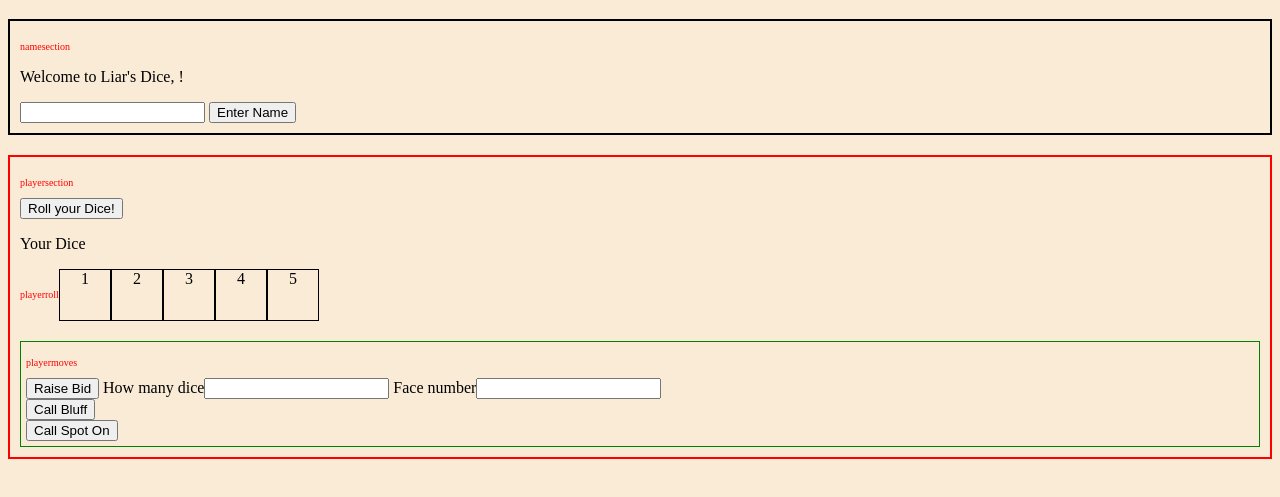
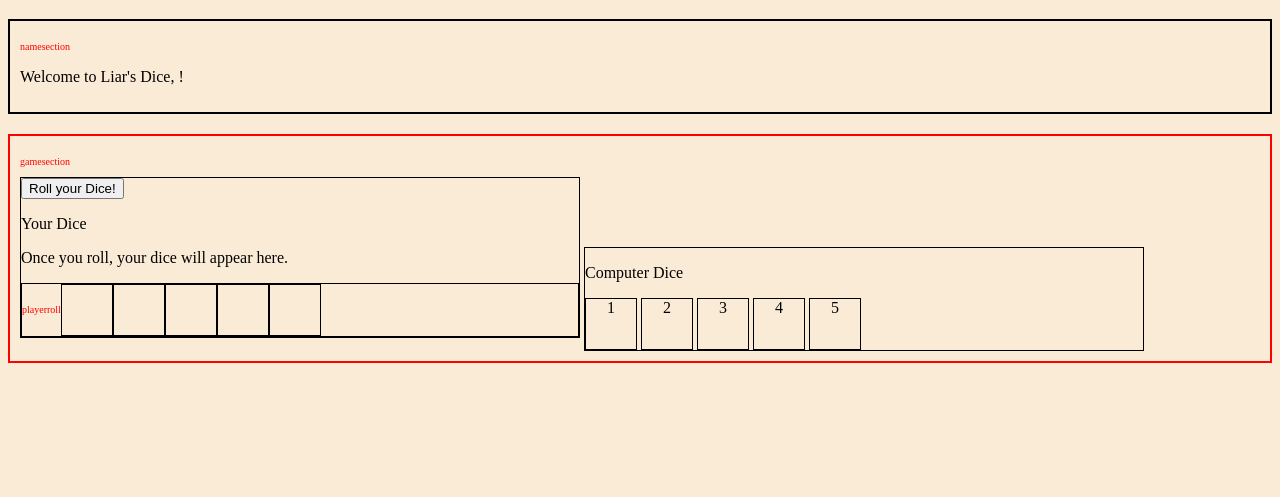
Before and after one commit to davidhuckfield/Liars_Dice, a plain HTML site: page index.html in a window 1280 px wide. Both pictures are taken after a click on the button "Enter Name". Shown: the part 61-558 px from the top of the page. Drawn offline with Linux system fonts and the light colour scheme.

Commit message:
Added further sections for computer roll, expanded startgame function to roll both sets of dice randomly, show and hide various parts of the display when relevant

```diff
--- a/index.html
+++ b/index.html
@@ -14,30 +14,42 @@
     <p id="welcome-message">Welcome to Liar's Dice! Please enter your name</p>
     <input type="text" id="name-box">
     <button id="name-button">Enter Name</button>
+</div>
 
-</div>
-<div id="playersection">
-    <p class="templabels">playersection</p>
-    <button id="rolldice">Roll your Dice!</button>
+<div id="gamesection">
+    <p class="templabels">gamesection</p>
+        <div id="playersection"><button id="rolldice">Roll your Dice!</button>
         <p>Your Dice</p>
+        <p id="playermessage">Once you roll, your dice will appear here.</p>
             <div id="playerroll">
             <p class="templabels">playerroll</p>
-        <div id="playerdice1" class="playerdice">1</div>
-        <div id="playerdice2" class="playerdice">2</div>
-        <div id="playerdice3" class="playerdice">3</div>
-        <div id="playerdice4" class="playerdice">4</div>
-        <div id="playerdice5" class="playerdice">5</div>
+                <div id="playerdice1" class="playerdice"></div>
+                <div id="playerdice2" class="playerdice"></div>
+                <div id="playerdice3" class="playerdice"></div>
+                <div id="playerdice4" class="playerdice"></div>
+                <div id="playerdice5" class="playerdice"></div>
             </div>
             <div id="playermoves">
             <p class="templabels">playermoves</p>
-        <div id="raisebid"><button id="raisebidbutton">Raise Bid</button>
-        <label for="raisedicenumber">How many dice</label><input type="text" id="raisedicenumber">
-        <label for="raisediceface">Face number</label><input type="text" id="raisediceface">
+
+                <div id="playerbid">
+                    <button id="bidbutton">Bid</button>
+                    <label for="dicenumber">How many dice</label><input type="text" id="dicenumber">
+                    <label for="diceface">Face number</label><input type="text" id="diceface">
                 </div>
             <div id="callbluff"><button id="callbluffbutton">Call Bluff</button></div>
             <div id="callspoton"><button id="callspotonbutton">Call Spot On</button></div>
             </div>
         </div>
+        <div id="computersection">
+            <p>Computer Dice</p>
+            <div id="computerdice1" class="computerdice">1</div>
+            <div id="computerdice2" class="computerdice">2</div>
+            <div id="computerdice3" class="computerdice">3</div>
+            <div id="computerdice4" class="computerdice">4</div>
+            <div id="computerdice5" class="computerdice">5</div>
+        </div>
+</div>
 <script src="main.js"></script>
 </body>
 </html>
--- a/main.js
+++ b/main.js
@@ -1,38 +1,113 @@
 //initial console log to check the JS file has been linked properly
 console.log(`Javascript has been linked!`);
 
+//identify the HTML elements and store them as variables
 let namebutton=document.querySelector(`#name-button`);
 let namebox=document.querySelector(`#name-box`);
 let welcomemessage=document.querySelector(`#welcome-message`);
 let rolldicebutton=document.querySelector(`#rolldice`);
+let gamesection=document.querySelector(`#gamesection`);
+let playermovessection=document.querySelector(`#playermoves`);
+let callbluffbutton=document.querySelector(`#callbluffbutton`);
+let callspotonbutton=document.querySelector(`#callspotonbutton`);
+let bidbutton=document.querySelector(`#bidbutton`);
+let playermessage=document.querySelector(`#playermessage`);
 
+//hide the game section until name has been entered
+gamesection.style.display="none";
+
+//add event listener to the name button to run the enter name function
+namebutton.addEventListener(`click`, enterName);
+
+//function to enter name once button is clicked - once entered, hides the name section and
+// displays the game section, but hides the player moves until the game begins.
+function enterName(){
+  welcomemessage.textContent=`Welcome to Liar's Dice, ${namebox.value}!`;
+  gamesection.style.display="block";
+  playermovessection.style.display="none";
+  namebutton.style.display="none";
+  namebox.style.display="none";
+}
+
+//create empty array for player dice locations in HTML
 const playerdicelocations = [];
+
+//identify each player dice location in the HTML
 for (let i = 1; i <= 5; i++) {
   playerdicelocations[i-1] = document.querySelector(`#playerdice${i}`);
 }
-console.log(playerdicelocations);
+
+//create empty array for computer dice locations in HTML
+const computerdicelocations = [];
+
+//identify each computer dice location in the HTML
+for (let i = 1; i <= 5; i++) {
+  computerdicelocations[i-1] = document.querySelector(`#computerdice${i}`);
+}
+
+//create empty arrays for the player and computer dice rolls
 const playerroll =[];
 const computerroll=[];
 
-namebutton.addEventListener(`click`, enterName);
-rolldicebutton.addEventListener(`click`, rollDice)
+//add event listener to the Start Game button to run the start game function
+rolldicebutton.addEventListener(`click`, startGame)
 
-function rollDice (){
+//start game function
+function startGame (){
+    // for loop to create the player dice roll - generate 5 random numbers between 1&6
     for (let i=0; i<=4; i++) {
     let randomNumber = Math.floor(Math.random() * 6) + 1;
+    //store the random number in the playerroll array
     playerroll[i]=randomNumber;
-    // playerdicelocations[i].textContent=playerroll[i];
+    //set the image source to be the png file ending with the random number
     let imgSrc = `images/dice${randomNumber}.png`;
+    //create a new img element
     let img = document.createElement("img");
+    //assign the new img elements source as the file above
     img.src = imgSrc;
+    //set the image width and height to 50
     img.width = 50;
     img.height = 50;
+    //clear the existing contents of the dice location in the HTML
     playerdicelocations[i].innerHTML = "";
+    //add the new img element into the player dice location
     playerdicelocations[i].appendChild(img);
     }
 
+    //below does the same as above for the computer dice roll - for now they're visible for ease of creation, later will be hidden
+    for (let i=0; i<=4; i++) {
+      let randomNumber = Math.floor(Math.random() * 6) + 1;
+      computerroll[i]=randomNumber;
+      let imgSrc = `images/dice${randomNumber}.png`;
+      let img = document.createElement("img");
+      img.src = imgSrc;
+      img.width = 50;
+      img.height = 50;
+      computerdicelocations[i].innerHTML = "";
+      computerdicelocations[i].appendChild(img);
+      }
+
+//determine who goes first with a random number between 1 & 2
+// let randomNumber = Math.floor(Math.random() * 2) + 1;
+// let playergoesFirst;
+// if (randomNumber===1) {playergoesFirst=true;} else {playergoesFirst=false;}
+// if (playergoesFirst) {
+  rolldicebutton.style.display="none";
+  playermovessection.style.display="block";
+  callbluffbutton.style.display="none";
+  callspotonbutton.style.display="none";
+  bidbutton.textContent="Bid";
+  playermessage.textContent="You go first! Make your bid."
+//   }
+// else {
+//   playermovessection.style.display="block";
+//   rolldicebutton.style.display="none";
+//   bidbutton.textContent="Raise Bid";
+//   playermessage.textContent="The computer has played first! Raise or call."
+//   }
+
+
+
+
+
 }
-
-function enterName(){
-    welcomemessage.textContent=`Welcome to Liar's Dice, ${namebox.value}!`;
-}
--- a/style.css
+++ b/style.css
@@ -1,4 +1,5 @@
 body {background-color:antiquewhite;}
+div {border:1px solid black;}
 
 .templabels {
     font-size: x-small;
@@ -10,10 +11,23 @@ body {background-color:antiquewhite;}
     padding:10px;
 }
 
-#playersection {
+#gamesection {
     border: 2px solid red;
     padding:10px;
     margin-top:20px;
+}
+
+#playersection {
+    width:45%;
+    display:inline-block;
+}
+#computersection {
+    width:45%;
+    display:inline-block;
+}
+
+#playermessage {
+display:block;
 }
 
 #playerroll {
@@ -28,6 +42,13 @@ body {background-color:antiquewhite;}
     height:50px;
     text-align:center;
 }
+.computerdice{
+    border:1px solid black;
+    display:inline-block;
+    width:50px;
+    height:50px;
+    text-align:center;
+}
 
 #playermoves {
     border:1px solid green;
```
Lines whose indentation alone changed are shown as unchanged.
